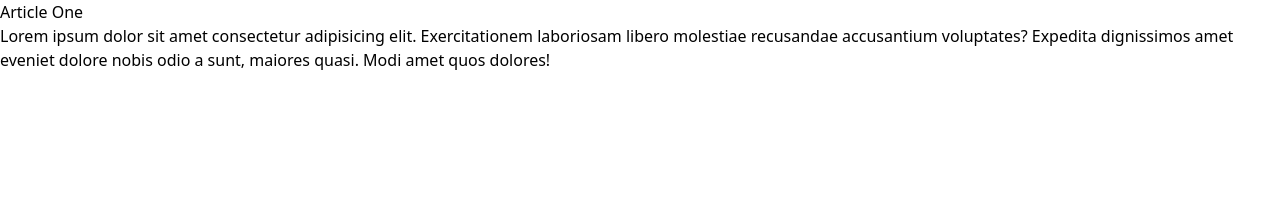
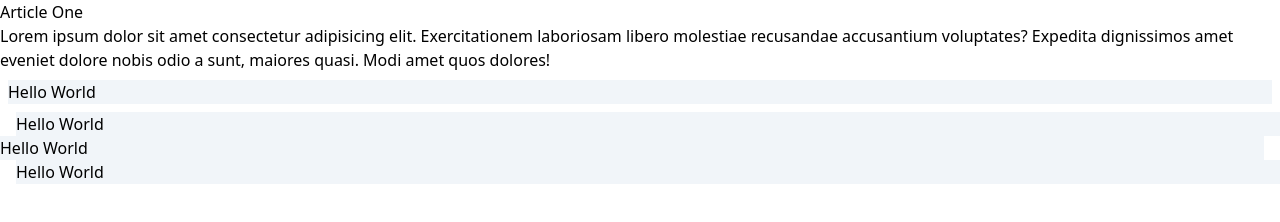
Before and after one commit to murraymilton/Tailwind-Mastery, a plain HTML site: page tailwind-sandbox-starter/03-container-spacing/index.html in a window 1280 px wide. Drawn offline with nearby package versions, Linux system fonts and the light colour scheme.

Commit message:
added the container spacing section

```diff
--- a/tailwind-sandbox-starter/03-container-spacing/index.html
+++ b/tailwind-sandbox-starter/03-container-spacing/index.html
@@ -1,5 +1,6 @@
 <!DOCTYPE html>
 <html lang="en">
+
 <head>
   <meta charset="UTF-8" />
   <meta http-equiv="X-UA-Compatible" content="IE=edge" />
@@ -7,9 +8,10 @@
   <script src="https://cdn.tailwindcss.com"></script>
   <title>Container & Spacing</title>
 </head>
+
 <body>
   <!-- Container -->
-    <div>
+  <div class="container mx-auto">
     <article>
       <h3>Article One</h3>
       <p>
@@ -21,6 +23,13 @@
     </article>
 
     <!-- Margin -->
+    <div class="bg-slate-100 m-2">Hello World</div>
+    <div class="bg-slate-100 ml-4">Hello World</div>
+    <div class="bg-slate-100 mr-4">Hello World</div>
+    <div class="bg-slate-100 ml-4">Hello World</div>
+
+
+
 
     <!-- Padding -->
 
@@ -29,6 +38,7 @@
     <!-- Space Between Y -->
   </div>
 </body>
+
 </html>
 
 <!-- Breakpoinsts for Container
```
Lines whose indentation alone changed are shown as unchanged.
